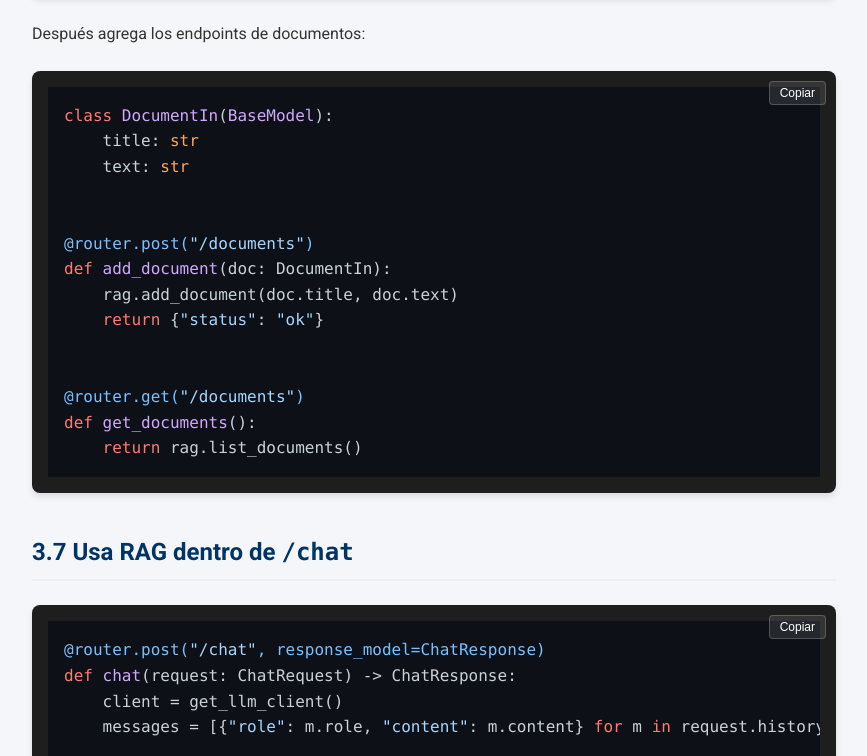
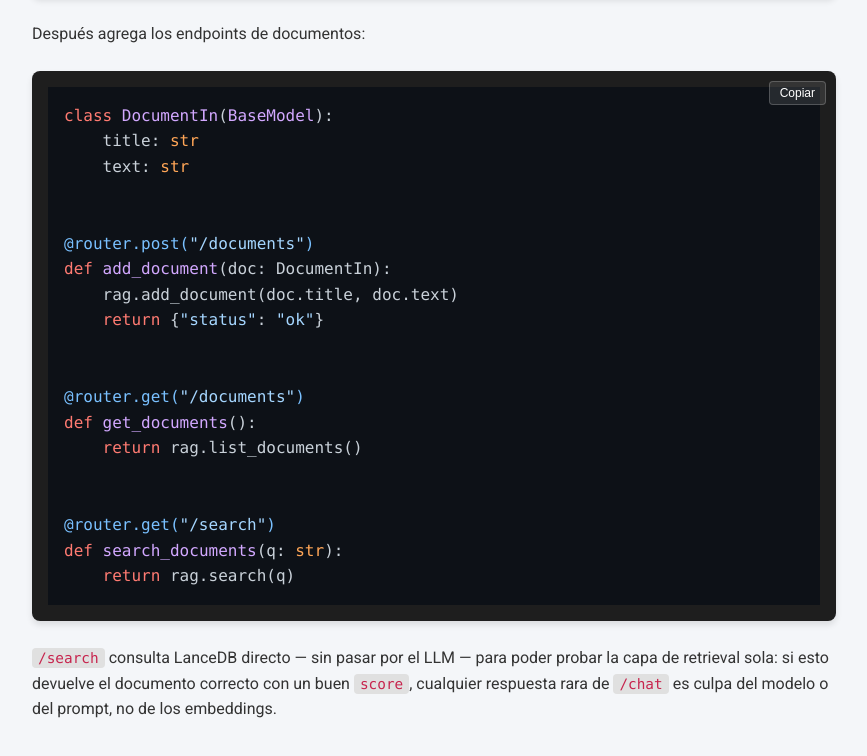
Before and after one commit to franciscohiguera1975/workshop-ia, a plain HTML site: page 03-rag.html in a window 1280 px wide. Shown: the part 7244-8000 px from the top of the page, without its empty margins (316-1183 px from the left). Drawn offline with nearby package versions, Linux system fonts and the light colour scheme.

Commit message:
03-rag: endpoint GET /search para consultar LanceDB sin pasar por el LLM
Co-Authored-By: Claude Sonnet 5 <noreply@anthropic.com>

```diff
--- a/03-rag.html
+++ b/03-rag.html
@@ -589,7 +589,16 @@ def add_document(doc: DocumentIn):
 
 @router.get("/documents")
 def get_documents():
-    return rag.list_documents()</code></pre>
+    return rag.list_documents()
+
+
+@router.get("/search")
+def search_documents(q: str):
+    return rag.search(q)</code></pre>
+<p><code>/search</code> consulta LanceDB directo — sin pasar por el LLM — para poder
+probar la capa de retrieval sola: si esto devuelve el documento correcto
+con un buen <code>score</code>, cualquier respuesta rara de <code>/chat</code> es culpa del
+modelo o del prompt, no de los embeddings.</p>
 </section>
 <section class="level2" id="usa-rag-dentro-de-chat">
 <h2>3.7 Usa RAG dentro de <code>/chat</code></h2>
@@ -633,6 +642,11 @@ lo que demuestra que es búsqueda semántica y no por palabra clave):</p>
 <pre class="bash"><button class="copy-btn">Copiar</button><code class="bash">curl -s http://localhost:8000/chat \
   -H "Content-Type: application/json" \
   -d '{"message": "¿Cuántos días de descanso remunerado tengo por año?", "history": []}' \
+  | python3 -m json.tool</code></pre>
+<p>Consulta la base vectorial <strong>directamente</strong>, sin pasar por el LLM — así
+aíslas si el problema (si lo hay) está en los embeddings o en el modelo:</p>
+<pre class="bash"><button class="copy-btn">Copiar</button><code class="bash">curl -s --get http://localhost:8000/search \
+  --data-urlencode "q=¿Cuántos días de descanso remunerado tengo por año?" \
   | python3 -m json.tool</code></pre>
 <blockquote class="alert">
 <p>Si usas <code>local</code> (por defecto), prueba esto <strong>antes del evento</strong> solo para
```
